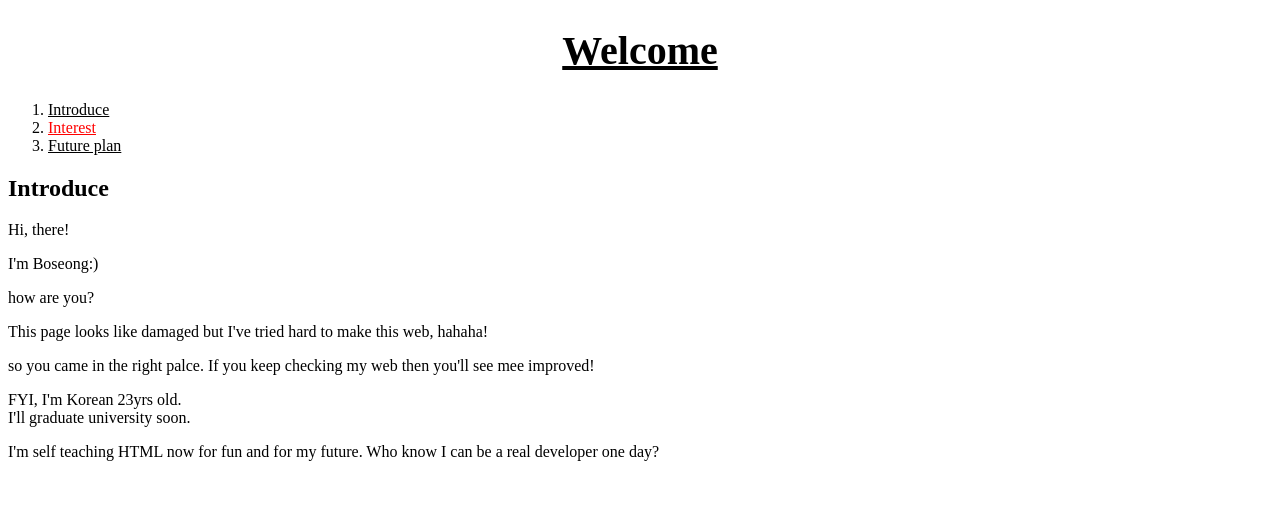
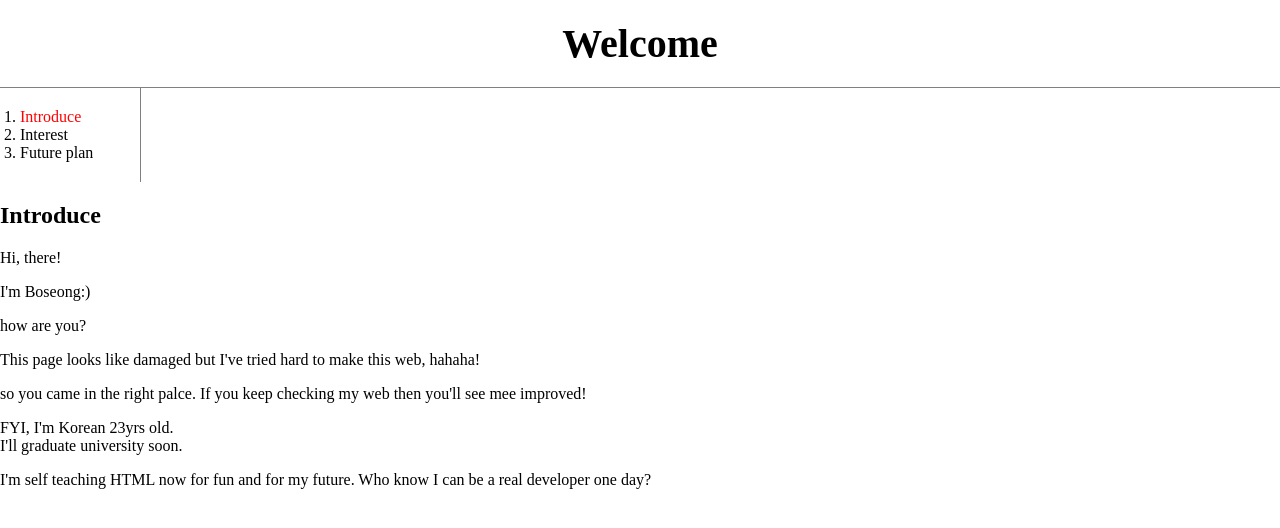
Before and after one commit to Boseong318/Boseong318.github.io, a plain HTML site: page 1.html in a window 1280 px wide. Drawn offline with Linux system fonts and the light colour scheme; a script that the page names is missing.

Commit message:
practice box model

```diff
--- a/1.html
+++ b/1.html
@@ -1,14 +1,34 @@
 <!doctype html>
 <html>
 <head>
+  <meta charset="uft-8">
 <title>Boseong's web</title>
-<meta charset="uft-8">
 <style>
-a{
+body{
+  margin:0;
+}
+a {
   color:black;
+  text-decoration: none;
 }
-h1{
-  font-size:40px; text-align: center;
+#active{
+  color:red;
+}
+.saw {
+  color:grey;
+}
+h1 {
+   font-size:40px;
+   text-align: center;
+   border-bottom:1px solid gray;
+   margin:0;
+   padding:20px;
+}
+ol{
+  border-right:1px solid gray;
+  width:100px;
+  margin:0;
+  padding: 20px;
 }
 </style>
 <!-- Global site tag (gtag.js) - Google Analytics -->
@@ -23,11 +43,11 @@ h1{
 </head>
 <body>
   <h1><a href="index.html">Welcome</h1>
-<ol>
-  <li> <a href="1.html">Introduce</a></li>
-  <li> <a href="2.html" style= "color:red; text-decoration:underline">Interest</a></li>
-  <li> <a href="3.html">Future plan</a></li>
-</ol>
+    <ol>
+      <li> <a href="1.html" class="saw" id="active">Introduce</font></a></li>
+      <li> <a href="2.html" >Interest</font></a></li>
+      <li> <a href="3.html">Future plan</font></a></li>
+    </ol>
 <h2>Introduce</h2>
 <p>
   Hi, there!</P>
```
Also changed, not shown: 2.html (+29 -9 lines), 3.html (+29 -10 lines), box.html (added, +17 -0 lines), grid.html (added, +16 -0 lines), index.html (+24 -5 lines).
